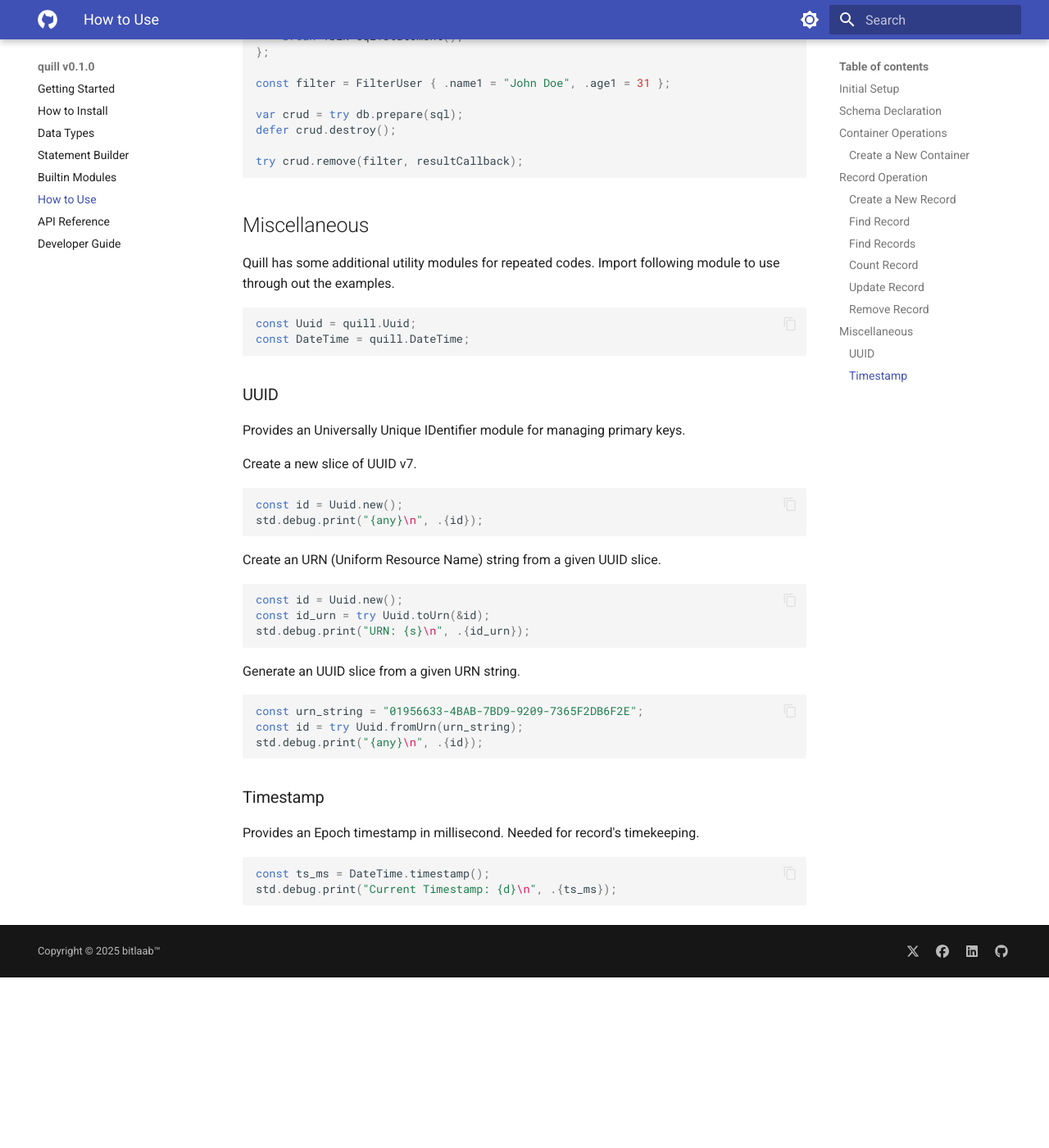
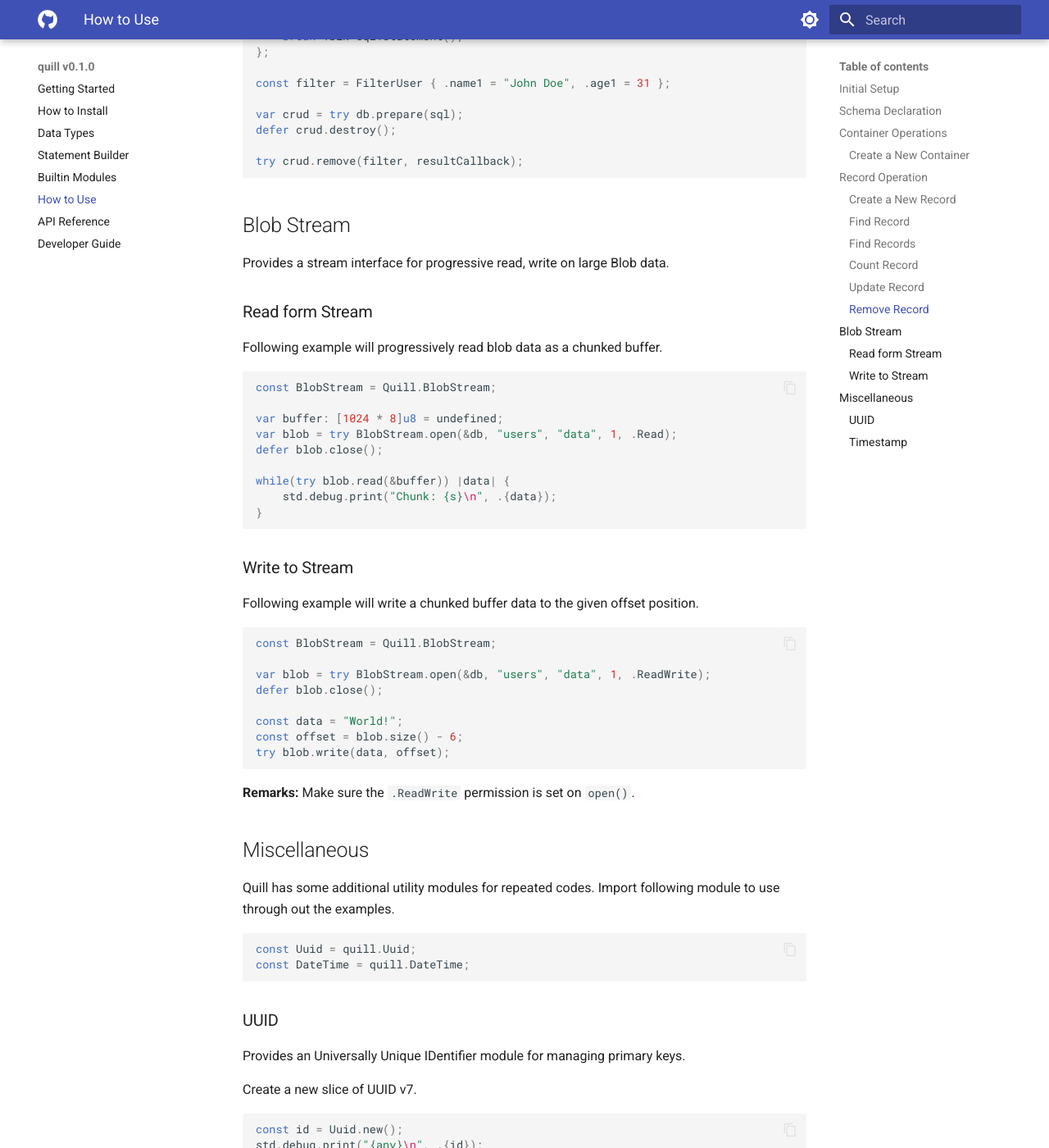
Before and after one commit to bitlaab-bolt/quill, an MkDocs documentation site: the page built from docs/usage.md, in a window 1280 px wide and 1400 px high, scrolled down 7685 px. Shown: the whole window at 82% size. Built offline with MkDocs 1.6.1 and Material for MkDocs 9.7.7, drawn with Linux system fonts in a browser that asks for light colours; before the commit the page ends 8877 px from its top, so only the background shows below that.

Commit message:
adding blob streaming

````diff
--- a/docs/usage.md
+++ b/docs/usage.md
@@ -406,6 +406,43 @@ defer crud.destroy();
 try crud.remove(filter, resultCallback);
 ```
 
+## Blob Stream
+
+Provides a stream interface for progressive read, write on large Blob data.
+
+### Read form Stream
+
+Following example will progressively read blob data as a chunked buffer.
+
+```zig
+const BlobStream = Quill.BlobStream;
+
+var buffer: [1024 * 8]u8 = undefined;
+var blob = try BlobStream.open(&db, "users", "data", 1, .Read);
+defer blob.close();
+
+while(try blob.read(&buffer)) |data| {
+    std.debug.print("Chunk: {s}\n", .{data});
+}
+```
+
+### Write to Stream
+
+Following example will write a chunked buffer data to the given offset position.
+
+```zig
+const BlobStream = Quill.BlobStream;
+
+var blob = try BlobStream.open(&db, "users", "data", 1, .ReadWrite);
+defer blob.close();
+
+const data = "World!";
+const offset = blob.size() - 6;
+try blob.write(data, offset);
+```
+
+**Remarks:** Make sure the `.ReadWrite` permission is set on `open()`.
+
 ## Miscellaneous
 
 Quill has some additional utility modules for repeated codes. Import following module to use through out the examples.
````
Also changed, not shown: CHANGELOG.md (+6 -15 lines), docs/builder.md (+13 -2 lines), docs/guide.md (+1 -1 lines), docs/reference.md (+1 -1 lines), docs/zig-docs/index.html (+32 -0 lines), docs/zig-docs/main.js (+24 -6 lines), 9 other files.
